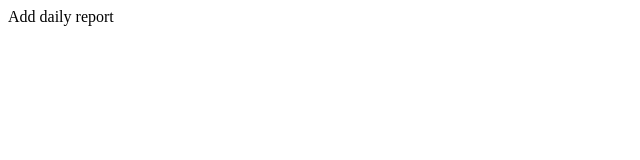
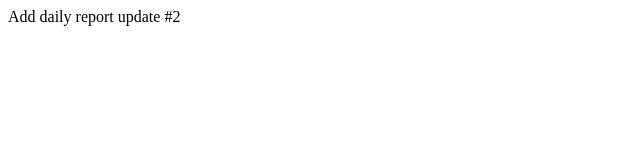
Before and after one commit to SurachaiGH/Test-project, a plain HTML site: page index.html in a window 1280 px wide. Shown: the full height of the page, 0-640 px from the left. Drawn offline with Linux system fonts and the light colour scheme.

Commit message:
Update daily report #2

```diff
--- a/index.html
+++ b/index.html
@@ -6,6 +6,6 @@
     <title>Sale Report</title>
 </head>
 <body>
-    Add daily report
+    Add daily report update #2
 </body>
 </html>
```
